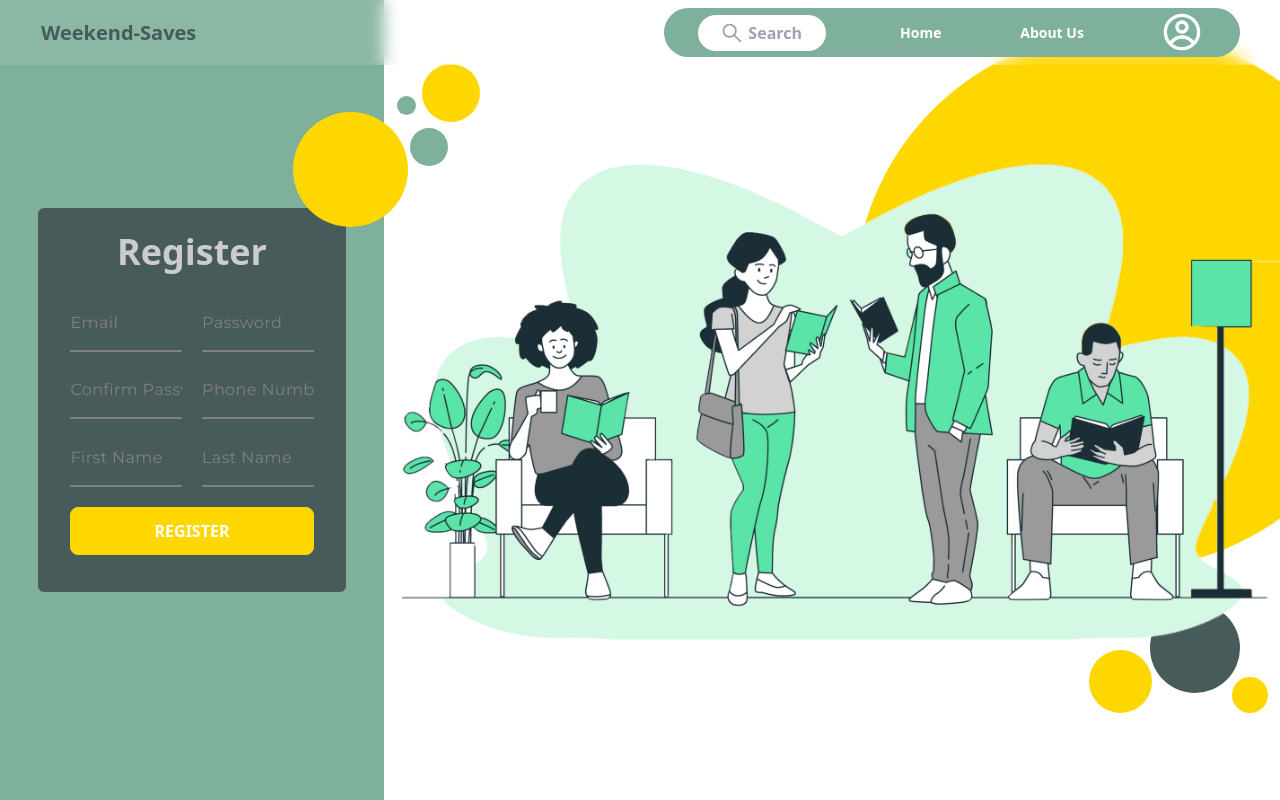
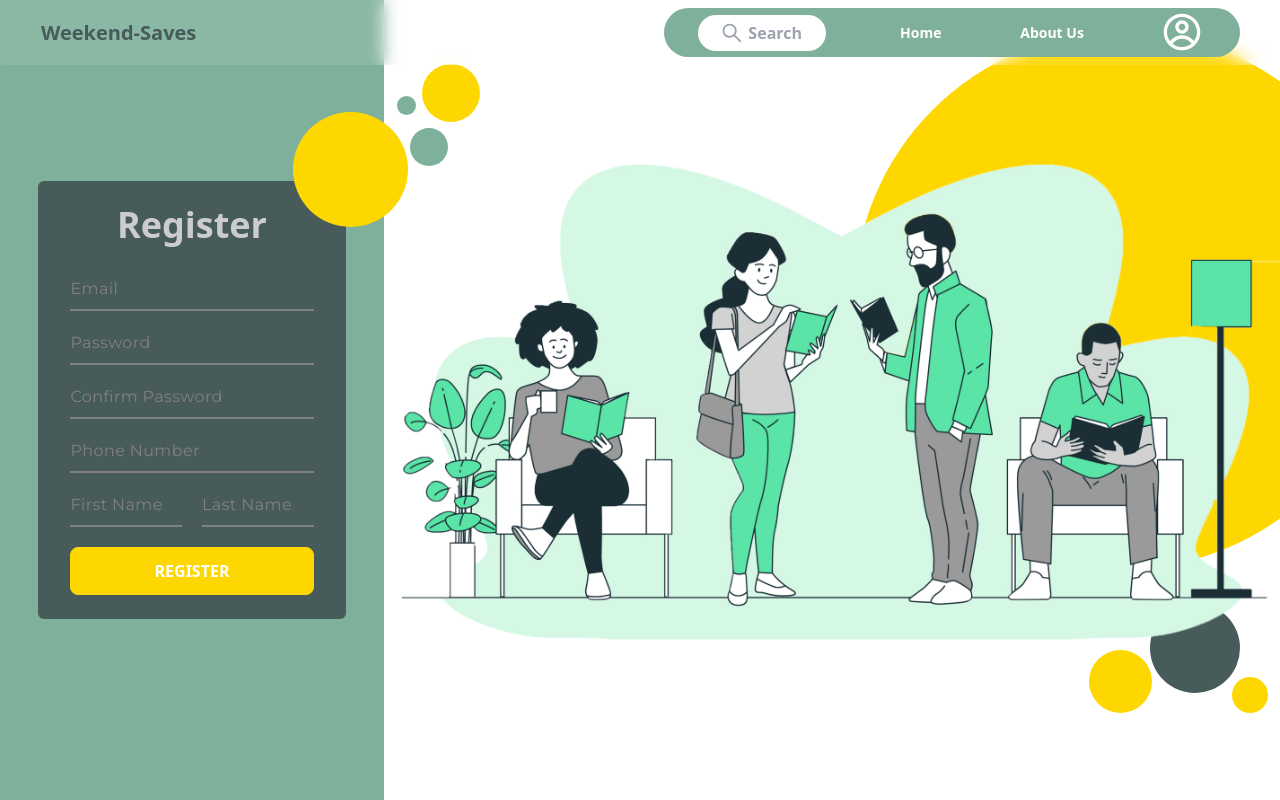
Before and after one commit to jainavi/weekend-saves, a React (Create React App) app in the folder frontend/: page /register in a window 1280 px wide. Built offline with nearby package versions, Linux system fonts and the light colour scheme.

Commit message:
Added 'Extra' Prop in the Input Component -For miscellaneous styling

```diff
--- a/frontend/src/components/Input.js
+++ b/frontend/src/components/Input.js
@@ -1,11 +1,11 @@
-function InputFeild({ name, placeholder }) {
+function InputFeild({ name, placeholder, extra }) {
   return (
     <input
       type="text"
       id={name}
       name={name}
       placeholder={placeholder}
-      className="transition-all font-form text-base tracking-wide w-full pb-2 placeholder:text-gray hover:placeholder:text-grayL focus:placeholder:text-grayL bg-secondary border-solid border-b-2 border-b-gray focus:border-none focus:outline focus:outline-offset-8 focus:outline-grayL focus:outline-2 focus:rounded-sm focus:pb-0"
+      className={`transition-all font-form text-base tracking-wide w-full pb-2 placeholder:text-gray hover:placeholder:text-grayL focus:placeholder:text-grayL bg-secondary border-solid border-b-2 border-b-gray focus:border-none focus:outline focus:outline-offset-8 focus:outline-grayL focus:outline-2 focus:rounded-sm focus:pb-0 ${extra}`}
     ></input>
   );
 }
```
